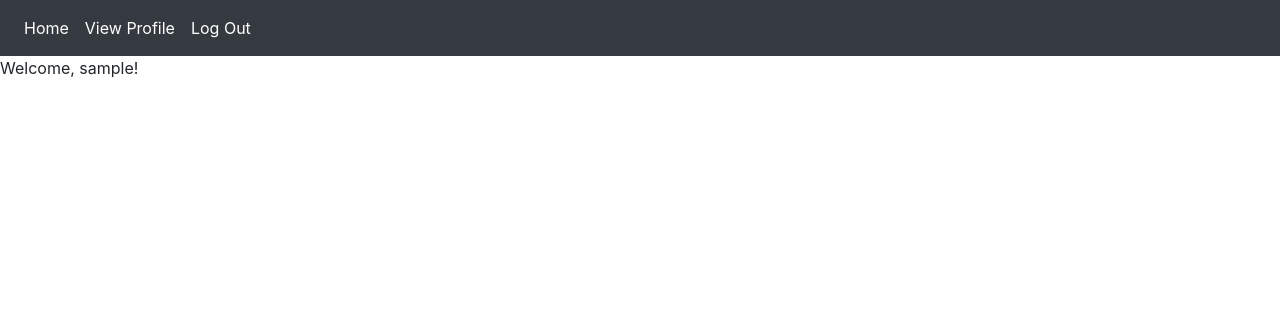
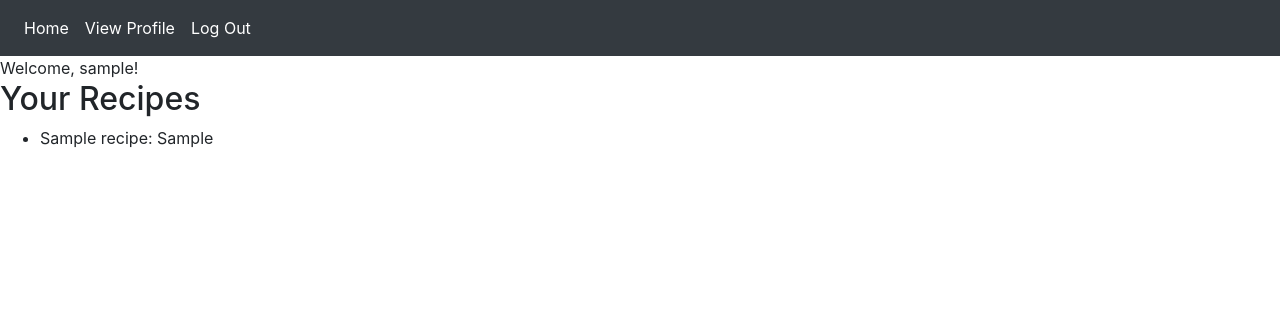
Before and after one commit to benchan777/recipe-tracker, a Flask app: template recipe_tracker_app/templates/profile.html in a window 1280 px wide. Shown: the top 316 px of the page. Run offline with Flask 2, Linux system fonts and the light colour scheme; the template is opened without the code that fills it: values that come from a table or form of the project are taken from there, others are empty; a user stored in the database is signed in; tables that the repository leaves empty hold one stand-in row (values such as "Sample post"); some libraries are stand-ins or nearby versions.

Commit message:
update profile page

```diff
--- a/recipe_tracker_app/templates/profile.html
+++ b/recipe_tracker_app/templates/profile.html
@@ -8,7 +8,14 @@ Home
 <main>
 
     <body>
-        Welcome, {{ current_user.username }}!
+        Welcome, {{ user.username }}!
+
+        <h2>Your Recipes</h2>
+        <ul>
+            {% for recipe in recipes %}
+            <li>{{ recipe.name }}: {{ recipe.recipe }}</li>
+            {% endfor %}
+        </ul>
     </body>
 
 </main>
```
